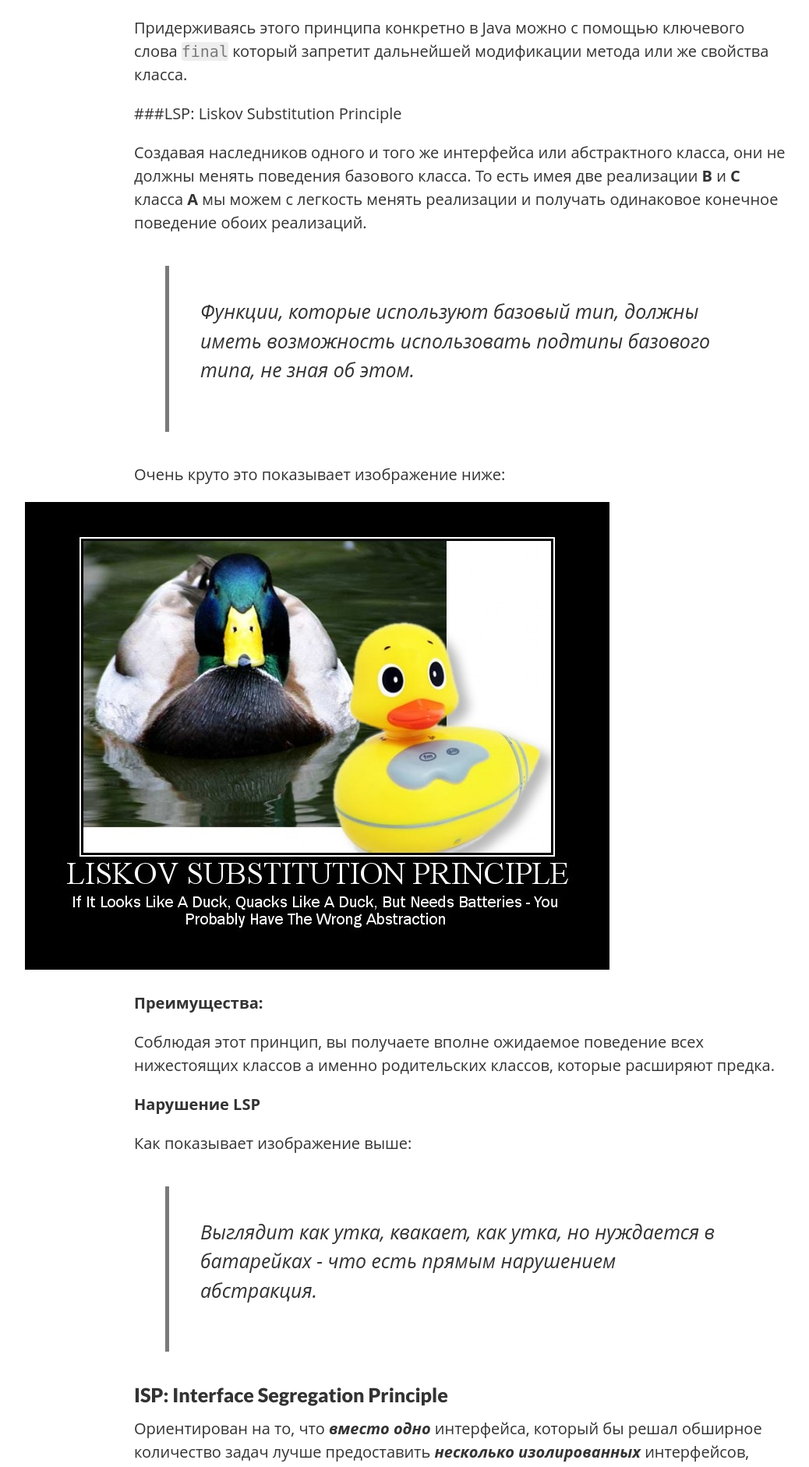
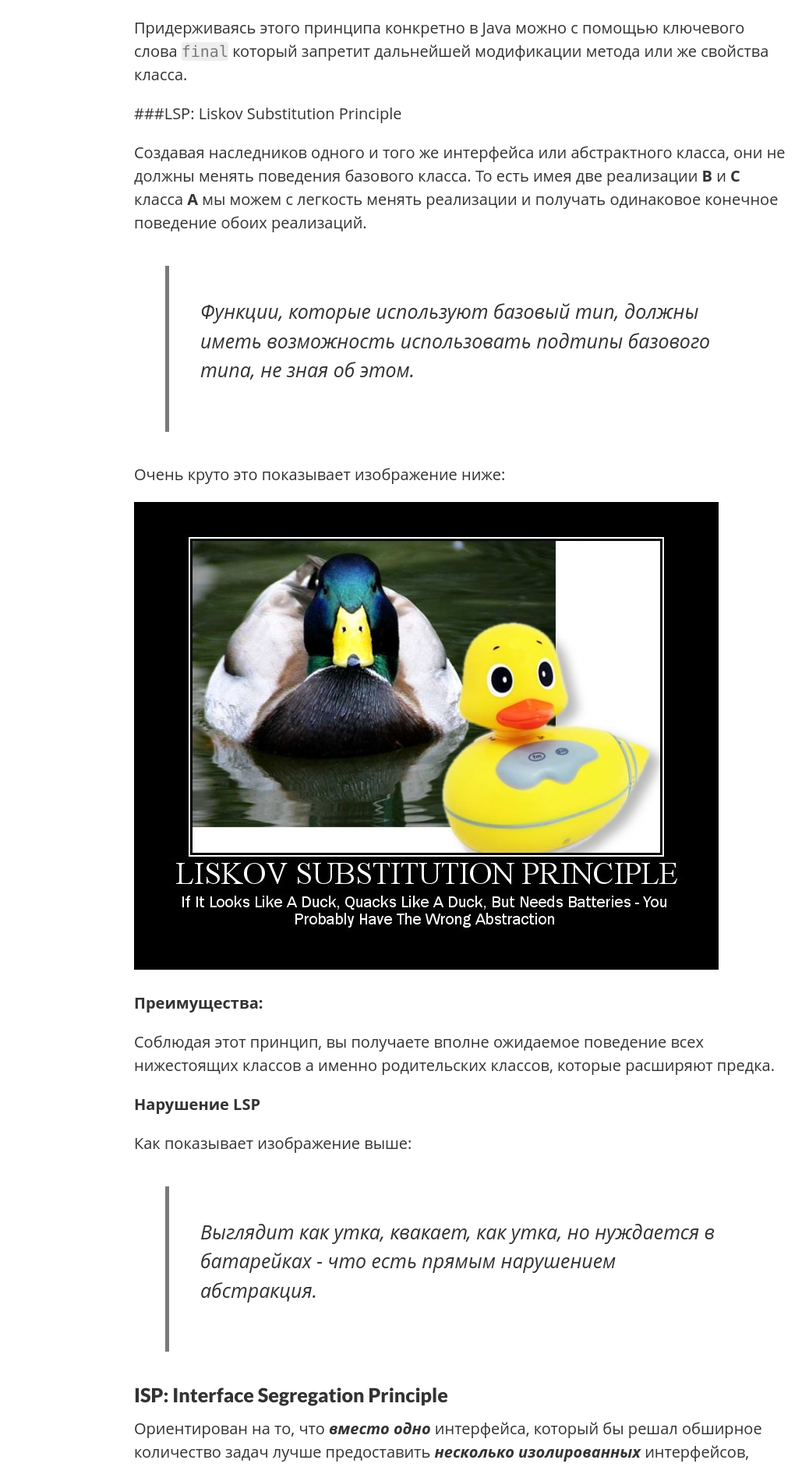
Before and after one commit to sexualanimal/jedicode.co, a Jekyll site: the page built from _posts/2018-10-24-easy-solid.md, in a window 1280 px wide. Shown: the part 1616-3498 px from the top of the page at 78% size, without its empty margins (48-1086 px from the left). Built offline with Jekyll 4.4.1, drawn with Linux system fonts in a browser that asks for light colours.

Commit message:
Fixed image position.

```diff
--- a/_posts/2018-10-24-easy-solid.md
+++ b/_posts/2018-10-24-easy-solid.md
@@ -40,7 +40,7 @@ categories: java design principles
 
 Очень круто это показывает изображение ниже:
 
-_![Liskov Substitution Principle](/images/2018-10-24/LiskovSubtitutionPrinciple.jpg)_
+![Liskov Substitution Principle](/images/2018-10-24/LiskovSubtitutionPrinciple.jpg)
 
 **Преимущества:**
 
```
